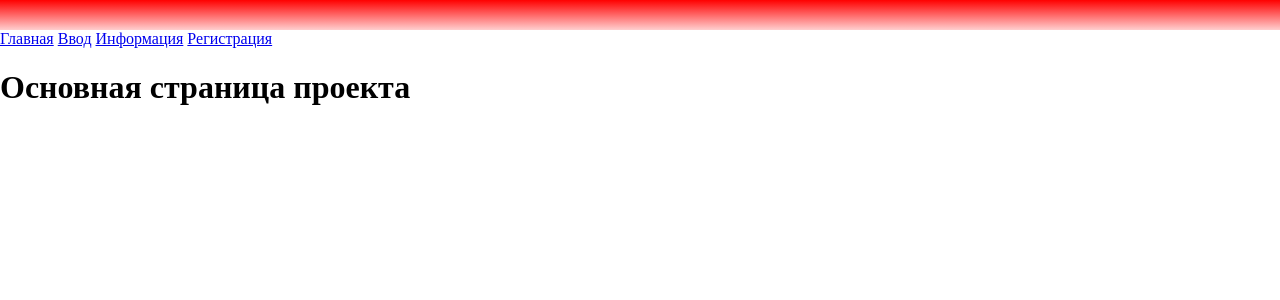
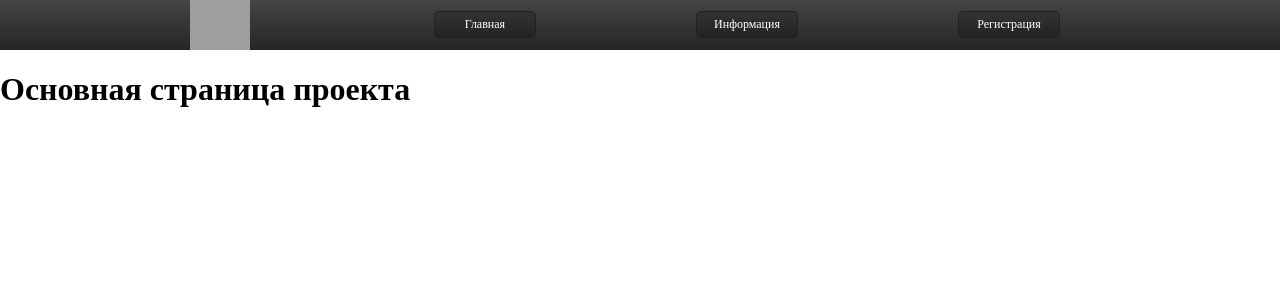
Before and after one commit to romator123/SAIT, a Flask app: page / in a window 1280 px wide. Shown: the top 300 px of the page. Run offline with Flask 2, Linux system fonts and the light colour scheme; grey boxes are pictures that could not be loaded.

Commit message:
Регистр

```diff
--- a/static/css/base.css
+++ b/static/css/base.css
@@ -2,20 +2,62 @@
     display: flex;
     margin-right: 30px;
 }
-
+a:link{
+    color: white;
+    text-decoration: none;
+}
+a:visited{
+    color: white;
+}
 body{
     margin: 0 auto;
     border-spacing: 0;
     padding: 0;
 }
 
-.roof{
-    height: 30px;
-    background: -webkit-linear-gradient(top, #ff0000, #ffcfcf);
-    background: -o-linear-gradient(top, #ff0000, #ffcfcf);
-    background: -ms-linear-gradient(top, #ff0000, #ffcfcf);
+.head-top{
+    display: flex;
+    height: 50px;
+    background: -webkit-linear-gradient(bottom, #252525, #454545);
+    background: -o-linear-gradient(bottom, #252525, #454545);
+    background: -ms-linear-gradient(bottom, #252525, #454545);
 }
 
-.center{
+.container{
+    width: 1000px;
+    margin: 0 auto;
+    margin-bottom: 15px;
+    display: flex;
+    justify-content: space-between;
+}
 
+.nav{
+    align-items: center;
+    justify-content: space-between;
+    display: flex;
+    margin-top: 13px;
 }
+
+.logo{
+    width: 60px;
+    height: 50px;
+    margin-left: 50px;
+    background-image: url("../image/logo-abak.jpg") ;
+    background-size: contain;
+}
+
+.nav_link{
+    margin: 0 80px;
+    font-size: 12px;
+    border: 1px solid #212121;
+    border-radius: 5px;
+    width: 100px;
+    height: 20px;
+    text-align: center;
+    padding-top: 5px;
+    color: white;
+    text-decoration: none;
+    background: -webkit-linear-gradient(bottom, #232323, #333333);
+    background: -o-linear-gradient(bottom, #232323, #333333);
+    background: -ms-linear-gradient(bottom, #232323, #333333);
+}
--- a/templates/base.html
+++ b/templates/base.html
@@ -10,16 +10,15 @@
     </head>
     <body>
         <header>
-            <div class="container">
-                <div class="head">
-                    <div class="head roof">
-
-                    </div>
-                    <div class="head center">
-
-                    </div>
-                    <div class="head floor">
-
+            <div class="head">
+                <div class="head head-top">
+                    <div class="container">
+                        <div class="logo"></div>
+                        <div class="nav">
+                            <div class="nav_link"><a href="/">Главная</a></div>
+                            <div class="nav_link"><a href="/info">Информация</a></div>
+                            <div class="nav_link"><a href="/register">Регистрация</a></div>
+                        </div>
                     </div>
                 </div>
             </div>
@@ -30,10 +29,6 @@
         <footer>
 
         </footer>
-        <a href="/">Главная</a>
-        <a href="/fio_input">Ввод</a>
-        <a href="/info">Информация</a>
-        <a href="/register">Регистрация</a>
         {% block body %} {% endblock %}
     </body>
 </html>
```
